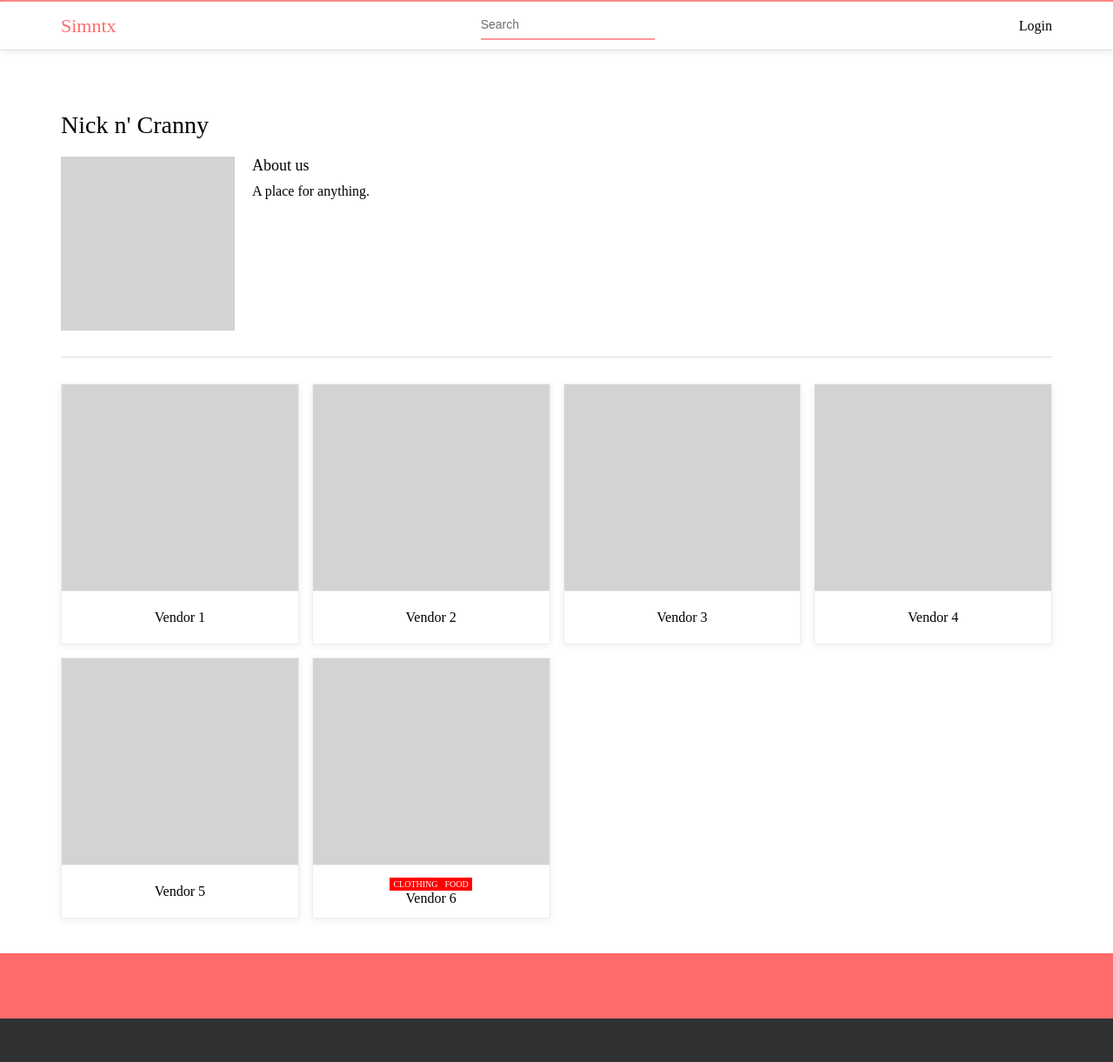
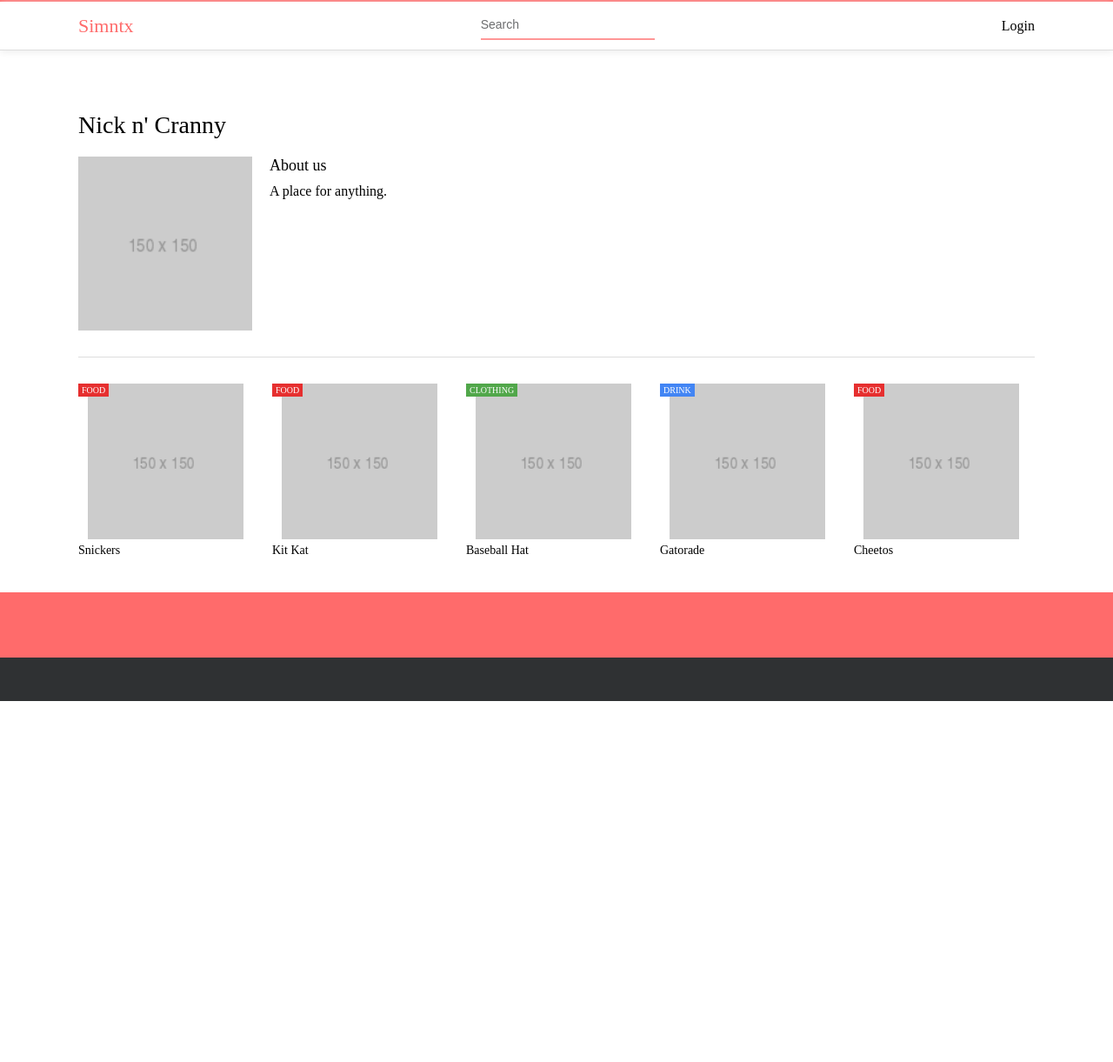
Before and after one commit to nfishel48/simntx, a Django app: a page that uses templates/nav.html in a window 1280 px wide. Shown: the whole page at 87% size. After the commit the page ends 806 px from the top, so only its background shows below. Run offline with Django 3.2, Linux system fonts and the light colour scheme; data comes from the database, SQL or seed files in the repository; both versions use the stored data as it was after the commit; some libraries are stand-ins or nearby versions; some web fonts are replaced.

Commit message:
Updated listing items and vendor page

```diff
--- a/core/views.py
+++ b/core/views.py
@@ -37,8 +37,9 @@ def products(request):
 
 def vendor(request, slug):
     vendor = Vendor.objects.get(slug = slug)
+    products = Item.objects.filter(vendor = vendor)
 
-    return render(request, 'vendor.html', {'vendor': vendor})
+    return render(request, 'vendor.html', {'vendor': vendor, 'products': products})
 
 
 def drivers(request):
--- a/static_in_env/css/base.css
+++ b/static_in_env/css/base.css
@@ -12,10 +12,11 @@
 }
 
 :root{
-	--safe: 60%;
+	--safe: 100%;
 
 	--primary: #ff6b6b;
 	--secondary: #2f3133;
+	--price: #116d00;
 }
 *{
 	margin: 0;
@@ -106,24 +107,24 @@ a:visited{
 
 @media (min-width: 576px) {
 	:root {
-		--safe: 540px;
+		--safe: 100%;
 	}
 }
 
 @media (min-width: 768px) {
 	:root {
-		--safe: 720px;
+		--safe: 600px;
 	}
 }
 
 @media (min-width: 992px) {
 	:root {
-		--safe: 960px;
+		--safe: 800px;
 	}
 }
 
 @media (min-width: 1200px) {
 	:root {
-		--safe: 1140px;
+		--safe: 1100px;
 	}
 }
--- a/static_in_env/css/listings.css
+++ b/static_in_env/css/listings.css
@@ -1,42 +1,177 @@
 #listings{
 	width: var(--safe);
+	height: auto;
 
 	display: grid;
-	grid-template-columns: 1fr 1fr 1fr 1fr;
+	grid-template-columns: 1fr 1fr 1fr 1fr 1fr;
 	grid-gap: 15px;
 
 	padding-top: 30px;
 
 	box-sizing: border-box;
 }
-.listing{
-	height: 300px;
+
+.section{
+	width: 100%;
+
+	display: flex;
+	flex-direction: column;
+}
+.section a{
+	width: fit-content;
+}
+.section-header{
+	display: flex;
+	align-items: baseline;
+
+	margin-top: 30px;
+}
+.section-header:hover{
+	opacity: .8;
+}
+.section-label{
+	font-family: Roboto-Medium;
+	font-size: 22px;
+}
+.more-label{
+	margin-left: 5px;
+
+	font-size: 12px;
+	color: cornflowerblue;
+}
+
+.section-slide{
+	width: 100%;
+	height: 200px;
+
+	display: flex;
+
+	margin-top: 5px;
+
+	position: relative;
+
+	overflow: hidden;
+
+	transition: all .3s ease;
+}
+.slider{
+	height: 100%;
+
+	display: flex;
+
+	position: absolute;
+	top: 0;
+	left: 0;
+
+	transition: all .3s ease;
+}
+.listing-item{
+	width: 200px;
+	height: 100%;
 
 	display: flex;
 	flex-direction: column;
 
-	border: 1px solid #eee;
+	//border: 1px solid #ddd;
 
 	box-sizing: border-box;
+
+	overflow: hidden;
+}
+.listing-item:hover .listing-title, .listing-item:hover .listing-vendor{
+	text-decoration: underline;
+}
+.slider a:not(:first-child){
+	margin-left: 10px;
 }
 .listing-image{
+	display: flex;
+	justify-content: center;
 	flex: 1;
 
-	background-color: lightgray;
+	position: relative;
+}
+.listing-image img{
+	width: auto;
+	height: 100%;
+}
+.listing-tags{
+	width: 100%;
+
+	display: flex;
+
+	position: absolute;
+	top: 0;
+	left: 0;
+
+	//background-color: rgba(0, 0, 0, .2);
 }
 .listing-info{
-	height: 60px;
+	width: 100%;
 
 	display: flex;
 	flex-direction: column;
+	align-items: flex-start;
+
+	margin-top: 5px;
+}
+.listing-main{
+	width: 100%;
+
+	display: flex;
+	justify-content: space-between;
+
+	font-size: 14px;
+}
+.listing-title{
+	box-sizing: border-box;
+
+	overflow: hidden;
+
+	white-space: nowrap;
+}
+.listing-price{
+	color: var(--price);
+}
+.listing-vendor{
+	font-size: 12px;
+	color: #777;
+}
+
+.slide-left, .slide-right{
+	width: 70px;
+	height: 100%;
+
+	display: flex;
 	align-items: center;
-	justify-content: center;
 
-	border-top: 1px solid #eee;
+	position: absolute;
+	top: 0;
+
+	opacity: .6;
+
+	cursor: pointer;
+
+	transition: all .3s ease;
 }
-.listing-info .tags-container{
-	max-width: 75%;
+.slide-left:hover, .slide-right:hover{
+	opacity: 1;
 }
-.listing-info > p{
-	font-family: Roboto-Medium;
+.slide-left{
+	display: none;
+	justify-content: flex-start;
+
+	padding-left: 15px;
+
+	left: 0;
 }
+.slide-left img{
+	transform: rotate(180deg);
+}
+.slide-right{
+	justify-content: flex-end;
+
+	padding-right: 15px;
+
+	right: 0;
+}
--- a/static_in_env/css/nav.css
+++ b/static_in_env/css/nav.css
@@ -1,3 +1,7 @@
+p{
+	padding: 0;
+	margin: 0;
+}
 #nav{
 	width: 100%;
 	height: 55px;
--- a/static_in_env/css/product.css
+++ b/static_in_env/css/product.css
@@ -92,7 +92,7 @@
 	margin: 7px 0 20px 0;
 
 	font-size: 18px;
-	color: #116d00;
+	color: var(--price);
 }
 #desc-label{
 	font-family: Roboto-Medium;
--- a/static_in_env/css/vendor.css
+++ b/static_in_env/css/vendor.css
@@ -1,3 +1,7 @@
+.listing-item{
+	height: 200px !important;
+}
+
 #vendor-info{
 	padding: 50px 0 30px 0;
 
@@ -21,7 +25,12 @@
 	width: 200px;
 	height: 200px;
 
-	background-color: lightgray;
+	display: flex;
+	justify-content: center;
+}
+#vendor-image img{
+	width: auto;
+	height: 100%;
 }
 #about-label{
 	margin-bottom: 10px;
--- /dev/null
+++ b/templates/listing_item.html
@@ -0,0 +1,33 @@
+{% load staticfiles %}
+
+<a href = "{{ item.get_absolute_url }}">
+	<div class = "listing-item">
+		<div class = "listing-image">
+			<img src = "{{item.image.url}}">
+			<div class = "listing-tags">
+				{% if vendor == True %}
+					{% for tag in item.tags %}
+						<div class = "tag" style = "background-color: {{ tag.color }}">{{ tag.name }}</div>
+					{% endfor %}
+				{% else %}
+					{% for tag in item.tags.all %}
+						<div class = "tag" style = "background-color: {{ tag.color }}">{{ tag.name }}</div>
+					{% endfor %}
+				{% endif %}
+			</div>
+		</div>
+		<div class = "listing-info">
+			<div class = "listing-main">
+				<p class = "listing-title">{{ item.title }}</p>
+				{% if vendor == None %}
+					<p class = "listing-price">${{ item.price }}</p>
+				{% endif %}
+			</div>
+			{% if vendor == None %}
+				<div class = "listing-other">
+					<p class = "listing-vendor">{{ item.vendor.title }}</p>
+				</div>
+			{% endif %}
+		</div>
+	</div>
+</a>
--- a/templates/nav.html
+++ b/templates/nav.html
@@ -4,7 +4,7 @@
 <div id = "nav" class = "shadow">
 	<div class = "safe-div divided" style = "align-items: center;">
 		<div class = "nav-section" id = "nav-left">
-			Simntx
+			<a href = "{% url 'core:index' %}">Simntx</a>
 		</div>
 		<input id = "search" type = "text" placeholder = "Search">
 		<div class = "nav-section" id = "nav-right">
--- a/templates/vendor.html
+++ b/templates/vendor.html
@@ -13,7 +13,9 @@
 	<div id = "vendor-info">
 		<p id = "vendor-name">{{ vendor.title }}</p>
 		<div id = "vendor-detail">
-			<div id = "vendor-image"></div>
+			<div id = "vendor-image">
+				<img src = "{{ vendor.image.url }}">
+			</div>
 			<div id = "vendor-desc">
 				<p id = "about-label">About us</p>
 				<p id = "vendor-about">{{ vendor.description }}</p>
@@ -21,58 +23,9 @@
 		</div>
 	</div>
 	<div id = "listings">
-		<div class = "listing shadow">
-			<div class = "listing-image">
-
-			</div>
-			<div class = "listing-info">
-				<p>Vendor 1</p>
-			</div>
-		</div>
-		<div class = "listing shadow">
-			<div class = "listing-image">
-
-			</div>
-			<div class = "listing-info">
-				<p>Vendor 2</p>
-			</div>
-		</div>
-		<div class = "listing shadow">
-			<div class = "listing-image">
-
-			</div>
-			<div class = "listing-info">
-				<p>Vendor 3</p>
-			</div>
-		</div>
-		<div class = "listing shadow">
-			<div class = "listing-image">
-
-			</div>
-			<div class = "listing-info">
-				<p>Vendor 4</p>
-			</div>
-		</div>
-		<div class = "listing shadow">
-			<div class = "listing-image">
-
-			</div>
-			<div class = "listing-info">
-				<p>Vendor 5</p>
-			</div>
-		</div>
-		<div class = "listing shadow">
-			<div class = "listing-image">
-
-			</div>
-			<div class = "listing-info">
-				<div class = "tags-container">
-					<p class = "tag">Clothing</p>
-					<p class = "tag">Food</p>
-				</div>
-				<p>Vendor 6</p>
-			</div>
-		</div>
+		{% for item in products %}
+			{% include 'listing_item.html' with item=item %}
+		{% endfor %}
 	</div>
 
 {% endblock %}
```
Also changed, not shown: static_in_env/css/home.css (+0 -158 lines), templates/home.html (+2 -103 lines), db.sqlite3.
